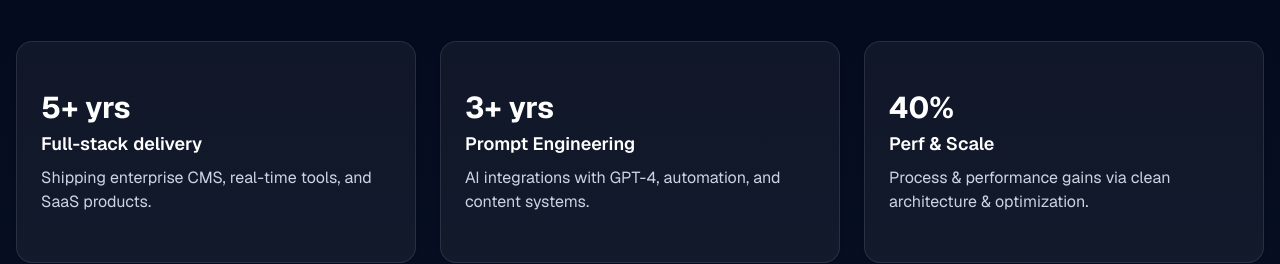
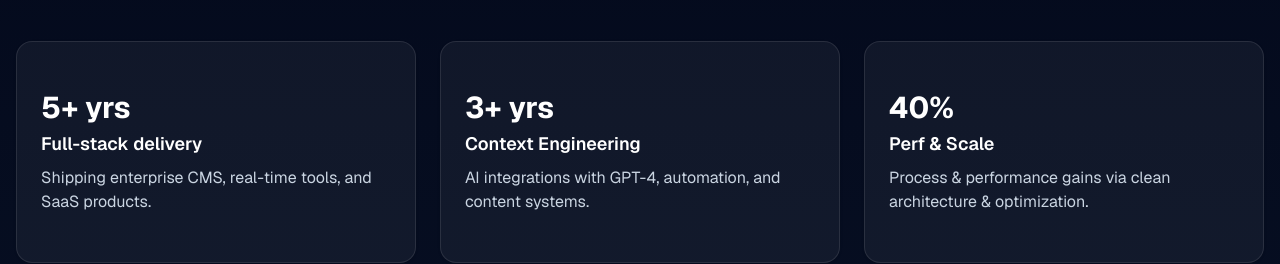
Before and after one commit to omu34/bernard-portfolio, a Next.js app: page / in a window 1280 px wide. Shown: the part 2260-2524 px from the top of the page. Built offline with nearby package versions, Linux system fonts and the light colour scheme.

Commit message:
context Engineer

```diff
--- a/src/components/portfolio/Experience.tsx
+++ b/src/components/portfolio/Experience.tsx
@@ -44,7 +44,7 @@ export function Experience() {
         <div data-aos="zoom-in-up" data-aos-delay="200" className="flex flex-col h-full">
           <ImpactCard
             kpi="3+ yrs"
-            label="Prompt Engineering"
+            label="Context Engineering"
             desc="AI integrations with GPT-4, automation, and content systems."
           />
         </div>
```
